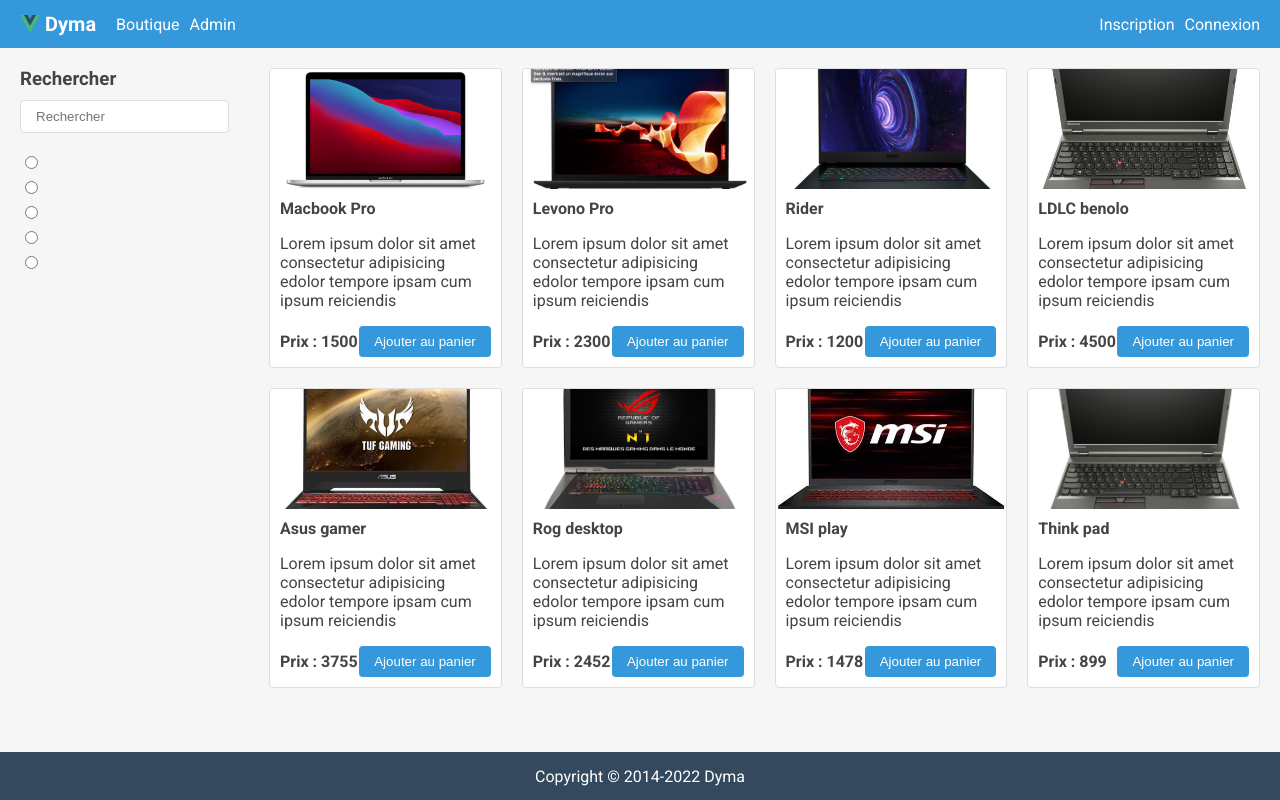
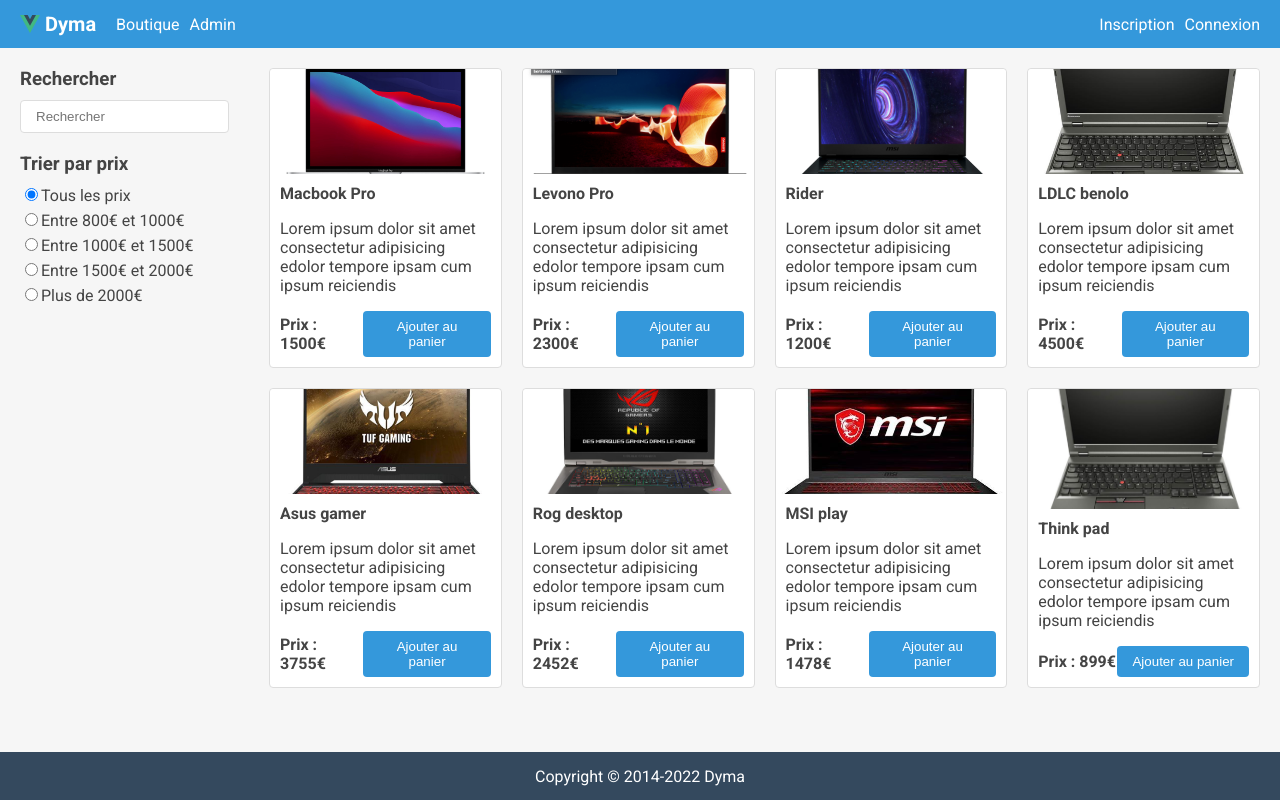
Before and after one commit to julescynamon/training_vue, a Vue app in the folder boutique/: page / in a window 1280 px wide. Built offline with nearby package versions, Linux system fonts and the light colour scheme.

Commit message:
on a bientot terminé les filtres

```diff
--- a/boutique/src/components/Shop/ShopFilters.vue
+++ b/boutique/src/components/Shop/ShopFilters.vue
@@ -1,54 +1,51 @@
 <script setup lang="ts">
-import type {
-  FiltersInterface,
-  FilterUpdate,
-  ProductInterface,
-} from "@/interface";
-
+import type { FiltersInterface, FilterUpdate } from "@/interface";
 defineProps<{
   filters: FiltersInterface;
 }>();
-
 const emit = defineEmits<{
-  (e: "updateFilter", updateFilter: FilterUpdate): void;
+  (e: "updateFilter", filterUpdate: FilterUpdate): void;
 }>();
 </script>
 
 <template>
-  <div class="p-20">
+  <div class="p-20 d-flex flex-column">
     <section class="mb-20">
       <h3 class="mb-10">Rechercher</h3>
       <input
-        type="text"
-        placeholder="Rechercher"
         :value="filters.search"
         @input="
           emit('updateFilter', {
             search: ($event.target as HTMLInputElement).value,
           })
         "
+        type="text"
+        placeholder="Rechercher"
       />
     </section>
     <section class="mb-20">
-      <div class="mb-5">
-        <input type="radio" name="priceRange" id="0-10000" />
-        <label for="0-10000"></label>
-      </div>
-      <div class="mb-5">
-        <input type="radio" name="priceRange" id="800-1000" />
-        <label for="800-1000"></label>
-      </div>
-      <div class="mb-5">
-        <input type="radio" name="priceRange" id="1000-1500" />
-        <label for="1000-1500"></label>
-      </div>
-      <div class="mb-5">
-        <input type="radio" name="priceRange" id="1500-2000" />
-        <label for="1500-2000"></label>
-      </div>
-      <div class="mb-5">
-        <input type="radio" name="priceRange" id="2000-10000" />
-        <label for="2000-10000"></label>
+      <h3 class="mb-10">Trier par prix</h3>
+      <div
+        class="mb-5"
+        v-for="priceRange of ([[0, 10000], [800, 1000], [1000, 1500], [1500, 2000], [2000, 10000]] as [number, number][])"
+        :key="priceRange[0]"
+      >
+        <input
+          :checked="filters.priceRange[0] === priceRange[0]"
+          type="radio"
+          @input="emit('updateFilter', { priceRange })"
+          name="priceRange"
+          :id="priceRange[0].toString()"
+        />
+        <label :for="priceRange[0].toString()">
+          {{
+            priceRange[0] === 0
+              ? "Tous les prix"
+              : priceRange[0] === 2000
+              ? "Plus de 2000€"
+              : `Entre ${priceRange[0]}€ et ${priceRange[1]}€`
+          }}
+        </label>
       </div>
     </section>
   </div>
--- a/boutique/src/components/Shop/ShopProduct.vue
+++ b/boutique/src/components/Shop/ShopProduct.vue
@@ -20,7 +20,7 @@
       <h4>{{ product.title }}</h4>
       <p>{{ product.description }}</p>
       <div class="d-flex flex-row align-items-center">
-        <strong class="flex-fill">Prix : {{ product.price }}</strong>
+        <strong class="flex-fill">Prix : {{ product.price }}€</strong>
         <button
           class="btn btn-primary"
           @click="emit('addProductToCart', product.id)"
```
